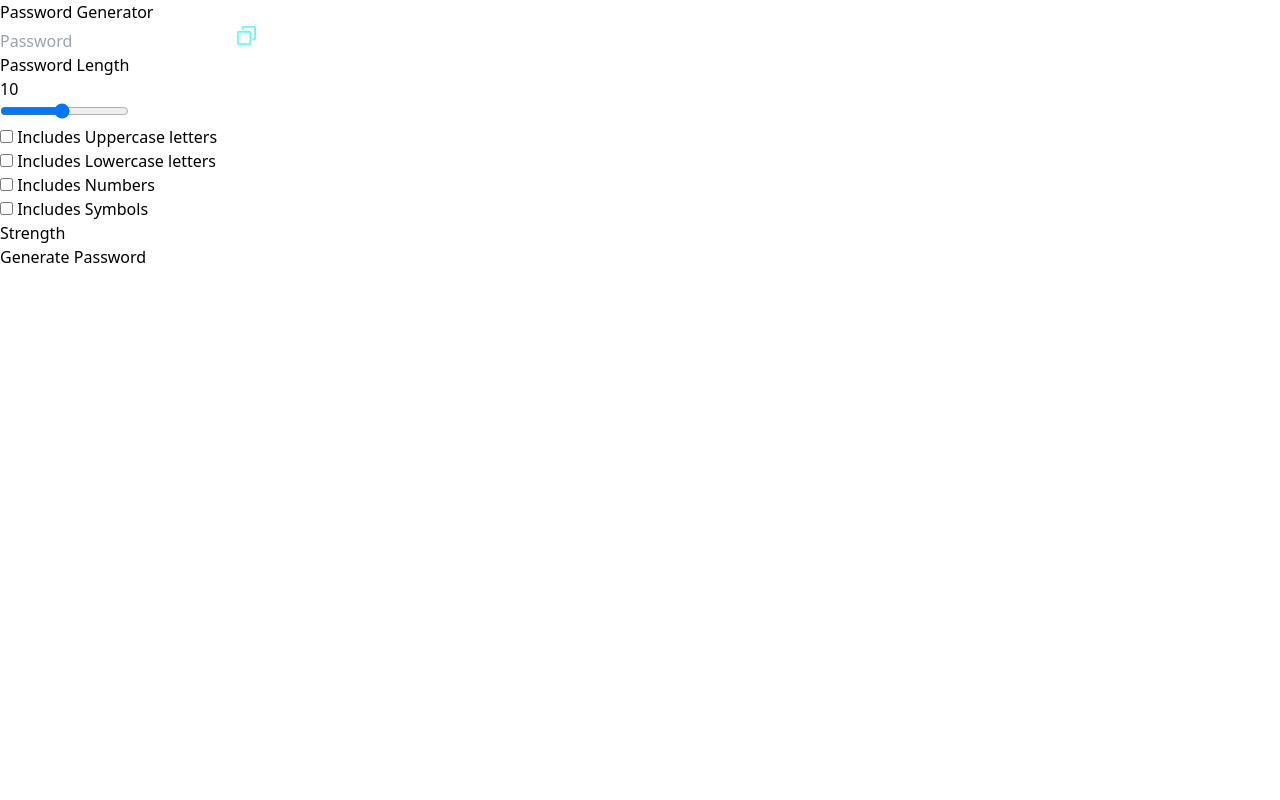
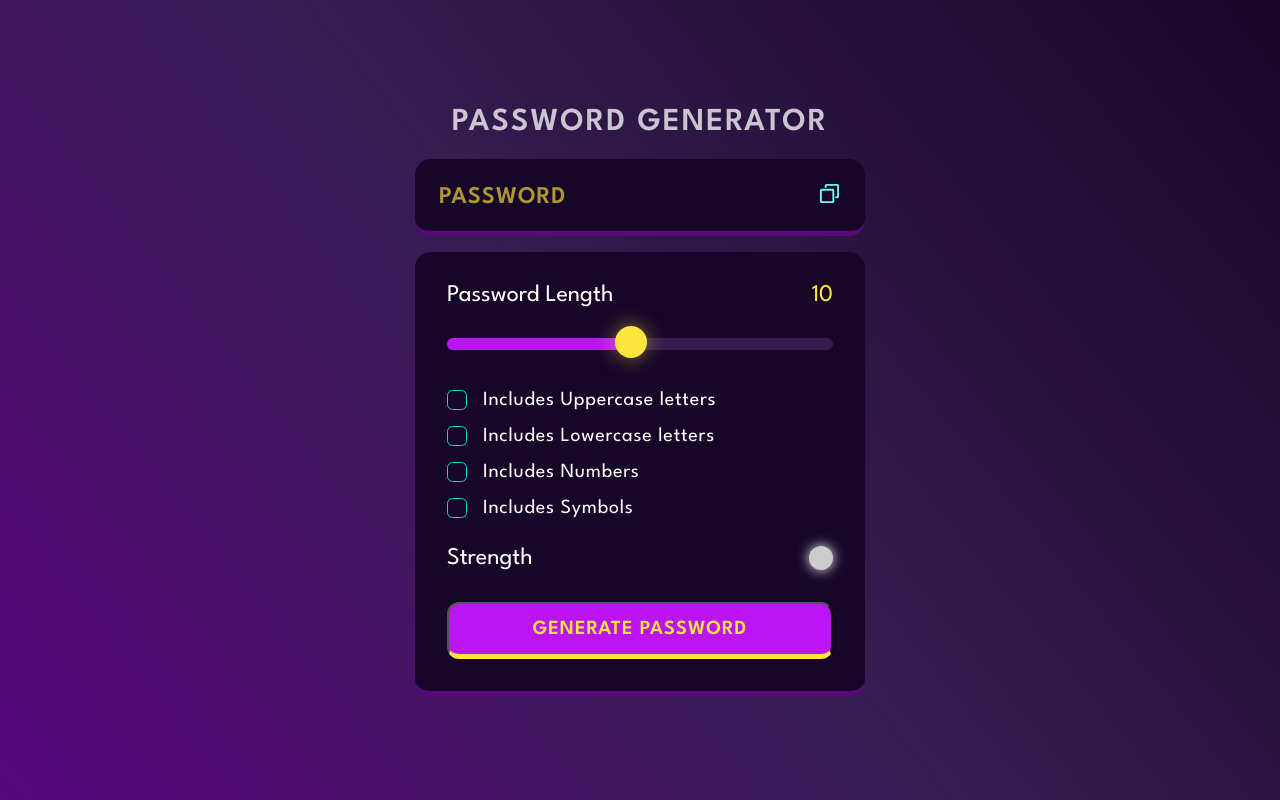
Before and after one commit to Himanshusharma2046/PasswordGenerator, a plain HTML site: page index.html in a window 1280 px wide. Drawn offline with nearby package versions, Linux system fonts and the light colour scheme.

Commit message:
CSS added

```diff
--- a/index.html
+++ b/index.html
@@ -4,8 +4,14 @@
     <meta charset="UTF-8">
     <meta http-equiv="X-UA-Compatible" content="IE=edge">
     <meta name="viewport" content="width=device-width, initial-scale=1.0">
-    <script src="https://cdn.tailwindcss.com"></script>
     <title>Document</title>
+    <link rel="preconnect" href="https://fonts.googleapis.com" />
+    <link rel="preconnect" href="https://fonts.gstatic.com" crossorigin />
+    <link
+      href="https://fonts.googleapis.com/css2?family=League+Spartan:wght@100;200;300;400;600&display=swap"
+      rel="stylesheet"
+    />
+    <link rel="stylesheet" href="styles.css">
 </head>
 <body>
 
@@ -17,8 +23,8 @@
 
             <input readonly placeholder="Password" class="display" data-passwordDisplay>
 
-            <button data-copy>
-                <span data-copyMsg></span>
+            <button class="copyBtn" data-copy>
+                <span class="tooltip" data-copyMsg></span>
                 <img src="./assets/copy.svg" alt="copy" width="23" height="23">
             </button>
 
@@ -37,22 +43,22 @@
             <input type="range" min="1" max="20" class="slider" step="1" data-lengthSlider>
 
             <!-- checkboxes-->
-            <div>
+            <div class="check">
                 <input type="checkbox" id="uppercase">
                 <label for="uppercase">Includes Uppercase letters</label>
             </div>
 
-            <div>
+            <div class="check">
                 <input type="checkbox" id="lowercase">
                 <label for="lowercase">Includes Lowercase letters</label>
             </div>
 
-            <div>
+            <div class="check">
                 <input type="checkbox" id="numbers">
                 <label for="numbers">Includes Numbers </label>
             </div>
 
-            <div>
+            <div class="check">
                 <input type="checkbox" id="symbols">
                 <label for="symbols">Includes Symbols </label>
             </div>
@@ -60,7 +66,7 @@
             <!-- strength section-->
             <div class="strength-container">
                 <p>Strength</p>
-                <div data-indicator></div>
+                <div class="indicator" data-indicator></div>
             </div>
 
             <!-- generate password-->
--- a/script.js
+++ b/script.js
@@ -20,6 +20,7 @@ let passwordLength = 10;
 let checkCount = 0;
 handleSlider();
 //ste strength circle color to grey
+setIndicator("#ccc");
 
 
 //set passwordLength
@@ -27,11 +28,14 @@ function handleSlider() {
     inputSlider.value = passwordLength;
     lengthDisplay.innerText = passwordLength;
     //or kuch bhi karna chahiye ? - HW
+    const min = inputSlider.min;
+    const max = inputSlider.max;
+    inputSlider.style.backgroundSize = ( (passwordLength - min)*100/(max - min)) + "% 100%"
 }
 
 function setIndicator(color) {
     indicator.style.backgroundColor = color;
-    //shadow - HW
+    indicator.style.boxShadow = `0px 0px 12px 1px ${color}`;
 }
 
 function getRndInteger(min, max) {
@@ -98,7 +102,9 @@ async function copyContent() {
 function shufflePassword(array) {
     //Fisher Yates Method
     for (let i = array.length - 1; i > 0; i--) {
+        //random J, find out using random function
         const j = Math.floor(Math.random() * (i + 1));
+        //swap number at i index and j index
         const temp = array[i];
         array[i] = array[j];
         array[j] = temp;
--- /dev/null
+++ b/styles.css
@@ -0,0 +1,280 @@
+*,
+*::before,
+*::after {
+    margin: 0;
+    padding: 0;
+    box-sizing: border-box;
+    font-family: 'League Spartan', sans-serif;
+}
+
+:root {
+
+    --dk-violet: hsl(268, 75%, 9%);
+    --lt-violet: hsl(268, 47%, 21%);
+    --lt-violet2: hsl(281, 89%, 26%);
+    --vb-violet: hsl(285, 91%, 52%);
+    --vb-violet2: hsl(290, 70%, 36%);
+
+    --vb-yellow: hsl(52, 100%, 62%);
+
+
+    --pl-white: hsl(0, 0%, 100%);
+
+    --vb-cyan: hsl(176, 100%, 44%);
+    --vb-cyan2: hsl(177, 92%, 70%);
+    --dk-text: hsl(198, 20%, 13%);
+}
+
+body {
+    width: 100vw;
+    height: 100vh;
+    display: flex;
+    flex-direction: column;
+    align-items: center;
+    justify-content: center;
+    background: linear-gradient(231deg, rgba(22, 6, 40, 1) 0%, rgba(52, 28, 79, 1) 50%, rgba(88, 7, 125, 1) 100%);
+}
+
+.container {
+    width: 90%;
+    max-width: 450px;
+}
+
+h1 {
+    color: var(--pl-white);
+    opacity: 0.75;
+    text-transform: uppercase;
+    letter-spacing: 2px;
+    text-align: center;
+    line-height: 1.2;
+}
+
+.display-container {
+    position: relative;
+    background-color: var(--dk-violet);
+    border-radius: 1rem;
+    border-bottom: 0.35rem solid var(--lt-violet2);
+    margin: 1rem 0;
+    padding-top: 0.35rem;
+}
+
+
+.display {
+    width: 100%;
+    background-color: transparent;
+    padding: 1.15rem 1rem;
+    color: var(--vb-yellow);
+    font-weight: 600;
+    font-size: 1.5rem;
+    line-height: 30px;
+    letter-spacing: 1px;
+    padding-right: 3.25rem;
+    border:none;
+  }
+
+.display::placeholder {
+    position:absolute;
+    top: 50%;
+    left: 1.5rem;
+    font-size: 1.5rem;
+    line-height:30px;
+    color:var(--vb-yellow);
+    opacity: 0.65;
+    text-transform: uppercase;
+    transform: translateY(-50%);
+}
+
+.display-container button {
+    position:absolute;
+    top:50%;
+    right:1.5rem;
+    transform: translateY(-50%);
+}
+
+.input-container{
+    width:100%;
+    background-color: var(--dk-violet);
+    border-radius: 1rem;
+    padding: 2rem;
+    border-bottom: 0.35rem solid var(--lt-violet2);
+}
+
+
+.length-container {
+    display: flex;
+    justify-content: space-between;
+    align-items: center;
+}
+
+
+.length-container p:nth-child(1) {
+    color:var(--pl-white);
+    font-size: 1.5rem;
+}
+
+
+.length-container p:nth-child(2) {
+    color:var(--vb-yellow);
+    font-size: 1.5rem;
+}
+
+
+.strength-container {
+    display: flex;
+    justify-content: space-between;
+    align-items: center;
+    margin-top: 1.75rem;
+    margin-bottom: 2rem;
+}
+
+
+.strength-container p{
+    color:var(--pl-white);
+    font-size: 1.5rem;
+}
+
+.indicator {
+    width:1.5rem;
+    height:1.5rem;
+    border-radius:50%;
+}
+
+.generateButton {
+    width: 100%;
+    padding: 1rem 0;
+    background-color: var(--vb-violet);
+    text-align: center;
+    border-radius: 0.75rem;
+    border-bottom: 0.35rem solid var(--vb-yellow);
+    text-transform: uppercase;
+    letter-spacing: 1px;
+    color: var(--vb-yellow);
+    font-weight: 600;
+    font-size: 1.25rem;
+  }
+
+.check {
+    display: flex;
+    align-items: center;
+    margin: 1rem 0;
+    gap: 0 1rem;
+}
+
+.check input{
+    appearance: none;
+    width: 20px;
+    height: 20px;
+    border: 1px solid var(--vb-cyan);
+    cursor: pointer;
+    position: relative;
+    border-radius: 0.35rem;
+}
+
+
+.check input:checked{
+    background-color: var(--vb-cyan);
+}
+
+
+.check input:checked::before {
+    content: '✔';
+    position: absolute;
+    color: var(--dk-text);
+    font-size:1.05rem;
+    font-weight: 600;
+    left:50%;
+    top:-3.5px;
+    transform: translateX(-50%)  translateY(40%);
+}
+
+.check label {
+    color: var(--pl-white);
+    font-size: 1.25rem;
+    letter-spacing: 0.75px;
+}
+
+.copyBtn{
+    background-color: transparent;
+    border:none;
+    outline:none;
+}
+
+.tooltip {
+    position: absolute;
+    background-color: var(--vb-violet2);
+    color: var(--vb-yellow);
+    font-size: 1.25rem;
+    top: -35px;
+    left: -25px;
+    padding: 5px 10px;
+    border-radius: 1rem;
+    opacity: 0;
+    transform: scale(0);
+    transform-origin: bottom;
+    transition: all 250ms ease-in-out;
+  }
+
+  .tooltip.active {
+    opacity: 1;
+    transform: scale(1);
+  }
+
+.slider{
+    appearance: none;
+    width:100%;
+    height: 0.75rem;
+    cursor: pointer;
+    background-color: var(--lt-violet);
+    border-radius: 1rem;
+    margin-top: 2rem;
+    margin-bottom: 1.5rem;
+    background-image: linear-gradient(var(--vb-violet), var(--vb-violet));
+    background-repeat: no-repeat;
+    border:none;
+    outline:none;
+    z-index:-1;
+}
+
+.slider::-webkit-slider-thumb {
+    position:relative;
+    z-index:1;
+    appearance: none;
+    height:2rem;
+    width:2rem;
+    border-radius: 50%;
+    background-color: var(--vb-yellow);
+    cursor:pointer;
+    margin-top: -3px;
+    box-shadow: 0px 0px 20px 0px rgba(255, 229, 61, 0.50);
+    transition: all 100ms ease-in;
+}
+
+.slider:focus{
+    outline: 3px solid var(--vb-yellow);
+}
+
+.slider::-webkit-slider-thumb:hover{
+    outline: 2px solid var(--vb-yellow);
+    background-color: var(--dk-violet);
+    box-shadow: 0px 0px 25px 5px rgba(255, 229, 61, 0.80);
+}
+
+
+/*Homework -> Explore below code */
+/* .slider::-moz-range-thumb {
+    position: relative;
+    z-index: 1;
+    appearance: none;
+    height: 2rem;
+    width: 2rem;
+    border-radius: 50%;
+    background: var(--vb-yellow);
+    box-shadow: 0px 0px 20px 0px rgba(255, 229, 61, 0.50);
+    cursor: pointer;
+  }
+
+  .slider::-moz-range-thumb:hover {
+    outline: 2px solid var(--vb-yellow);
+    background-color: var(--dk-violet);
+    box-shadow: 0px 0px 25px 5px rgba(255, 229, 61, 0.80);
+  } */
```
